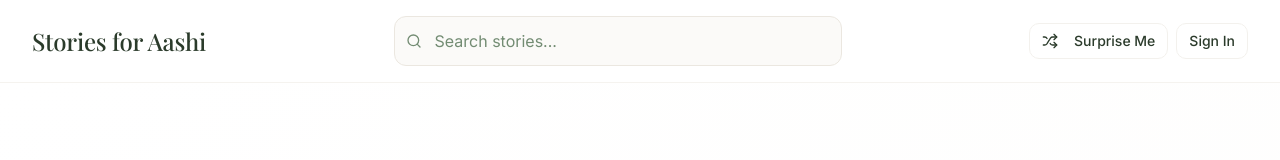
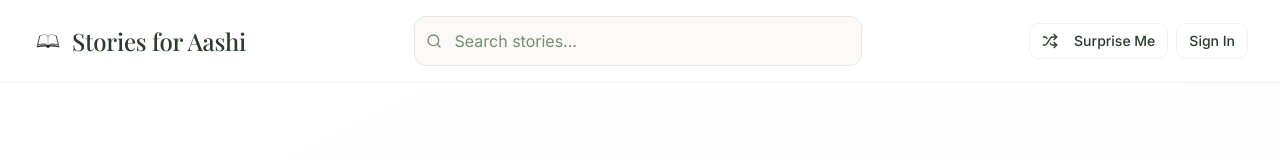
Before and after one commit to soulaflare/stories-for-aashi, a React (Vite) app: page / in a window 1280 px wide. Shown: the top 160 px of the page. Built offline with nearby package versions, Linux system fonts and the light colour scheme; no server answers.

Commit message:
Add logo to header
Add the book icon logo before "Stories for Aashi" in the header.

```diff
--- a/src/components/Header.tsx
+++ b/src/components/Header.tsx
@@ -5,6 +5,7 @@ import { Avatar, AvatarFallback } from '@/components/ui/avatar';
 import { DropdownMenu, DropdownMenuContent, DropdownMenuItem, DropdownMenuTrigger, DropdownMenuSeparator } from '@/components/ui/dropdown-menu';
 import { useAuth } from '@/hooks/useAuth';
 import AuthModal from './AuthModal';
+import bookIcon from '/book-icon.png';
 
 interface HeaderProps {
   searchQuery: string;
@@ -24,6 +25,7 @@ const Header = ({ searchQuery, onSearchChange, onRandomStory }: HeaderProps) =>
         <div className="flex items-center justify-between">
           {/* Logo */}
           <div className="flex items-center space-x-2">
+            <img src={bookIcon} alt="Book icon" className="h-8 w-8" />
             <h1 className="text-2xl font-display font-medium text-foreground">
               Stories for Aashi
             </h1>
```
